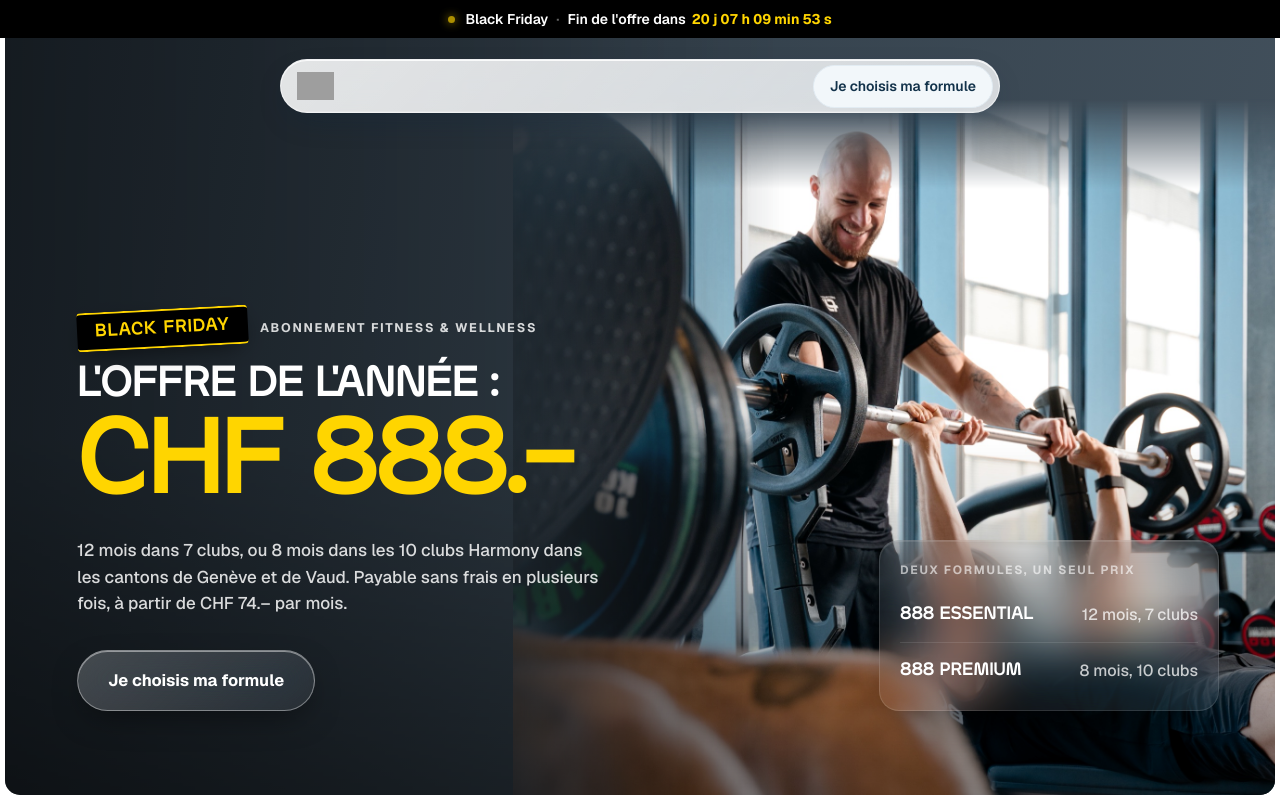
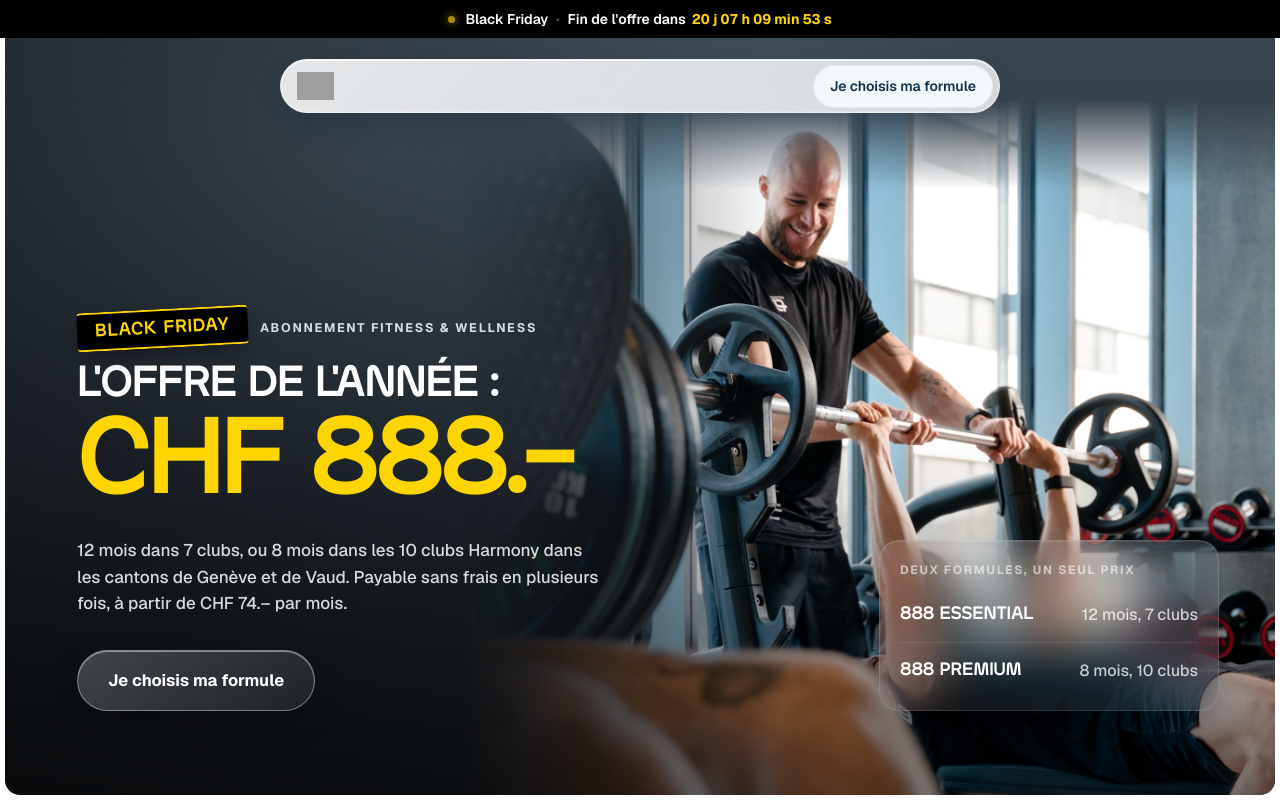
Before and after one commit to HarmonyFitness/offres, a plain HTML site: page blackfriday/index.html in a window 1280 px wide. Shown: the top 800 px of the page. Drawn offline with nearby package versions, Linux system fonts and the light colour scheme; grey boxes are pictures that could not be loaded.

Commit message:
Offre Black Friday 888 — hero ordinateur : plus d'arête verticale (fondu qui part de 0, sur 40 % de la photo), fond gris-bleu éclairé comme la photo au lieu d'un aplat
Co-Authored-By: Claude Opus 5.5 <noreply@anthropic.com>

```diff
--- a/blackfriday/index.html
+++ b/blackfriday/index.html
@@ -135,26 +135,30 @@ j=d.createElement(s),dl=l!='dataLayer'?'&l='+l:'';j.async=true;j.src=
   }
 }
 :root[data-theme="blackfriday"].has-final-img .closing-photo::after { opacity: .86; }
-/* Desktop : photo calée à droite (le coach est à gauche du cliché), long fondu vers la gauche
-   dans un fond gris-bleu sombre pris dans les tons de la photo (ni aplat noir, ni flou) */
+/* Desktop : photo calée à droite (le coach est à gauche du cliché). Elle se fond sur une longue
+   distance (fondu qui part de 0 : aucune arête) dans un fond éclairé comme la photo :
+   gris-bleu plus clair en haut (lumière des vitres), plus sombre en bas. */
 @media (min-width: 901px) {
   :root[data-theme="blackfriday"].has-hero-img .hero {
-    background: linear-gradient(100deg, #222c35 0%, #34414c 45%, #43515d 100%);
+    background:
+      radial-gradient(70% 60% at 30% 18%, rgba(120,145,165,.35) 0%, transparent 70%),
+      linear-gradient(to bottom, #3a4752 0%, #2a343d 55%, #1a2026 100%);
   }
   :root[data-theme="blackfriday"].has-hero-img .hero-bg {
-    left: 40%;
+    left: 36%;
     background-position: 0 0;
-    -webkit-mask-image: linear-gradient(to right, rgba(0,0,0,.25) 0, rgba(0,0,0,.75) 18%, #000 35%), linear-gradient(to bottom, transparent 0, #000 90px);
+    -webkit-mask-image: linear-gradient(to right, transparent 0, rgba(0,0,0,.35) 12%, rgba(0,0,0,.8) 26%, #000 40%), linear-gradient(to bottom, transparent 0, #000 90px);
     -webkit-mask-composite: source-in;
-            mask-image: linear-gradient(to right, rgba(0,0,0,.25) 0, rgba(0,0,0,.75) 18%, #000 35%), linear-gradient(to bottom, transparent 0, #000 90px);
+            mask-image: linear-gradient(to right, transparent 0, rgba(0,0,0,.35) 12%, rgba(0,0,0,.8) 26%, #000 40%), linear-gradient(to bottom, transparent 0, #000 90px);
             mask-composite: intersect;
   }
   :root[data-theme="blackfriday"].has-hero-img .hero::before {
     background:
-      linear-gradient(to right, rgba(0,0,0,.38) 0%, rgba(0,0,0,.2) 40%, transparent 62%),
-      linear-gradient(to top, rgba(0,0,0,.4) 0%, transparent 45%);
+      linear-gradient(to right, rgba(0,0,0,.42) 0%, rgba(0,0,0,.25) 38%, transparent 60%),
+      linear-gradient(to top, rgba(0,0,0,.45) 0%, transparent 45%);
   }
 }
+
 
 /* Sélection de texte et focus clavier aux couleurs de l'offre (noir + jaune) */
 :root[data-theme="blackfriday"] ::selection { background: var(--accent); color: #000; }
```
